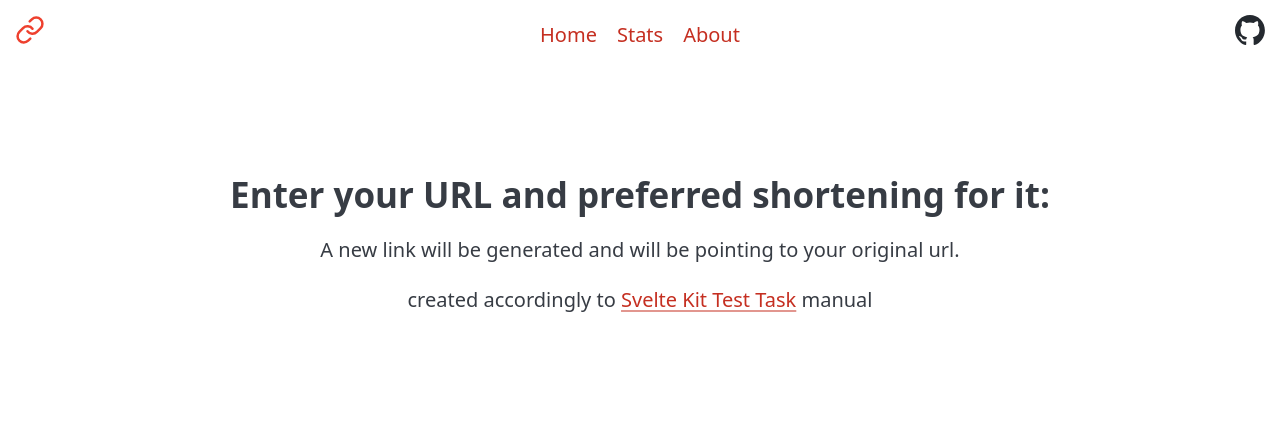
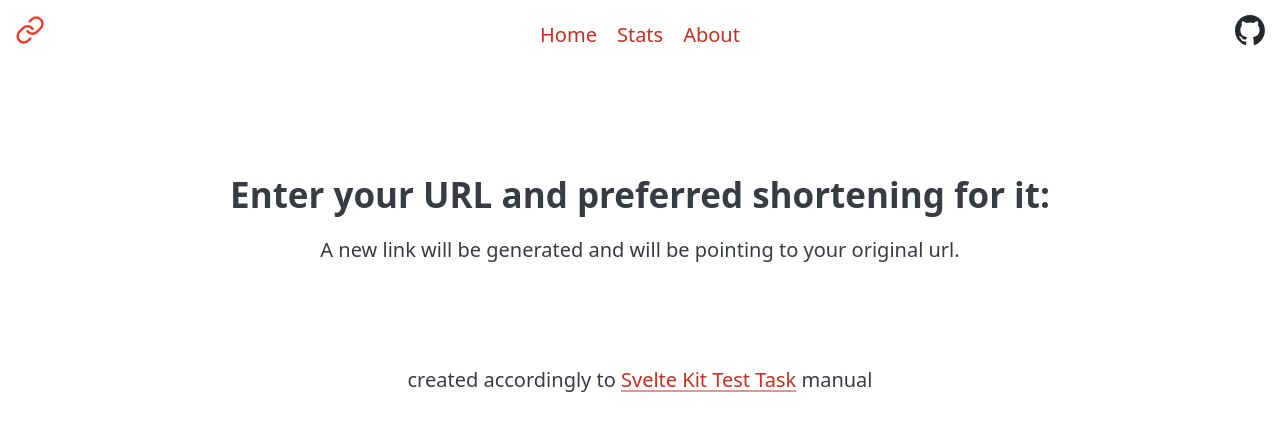
Before and after one commit to BohaLash/url-shortener, a SvelteKit app: page / in a window 1280 px wide. Shown: the top 430 px of the page. Built offline with nearby package versions, Linux system fonts and the light colour scheme.

Commit message:
add footer margin

```diff
--- a/src/routes/+layout.svelte
+++ b/src/routes/+layout.svelte
@@ -23,6 +23,7 @@
 
 <style lang="scss">
 	footer {
+		margin-top: 5em;
 		text-align: center;
 	}
 </style>
```
